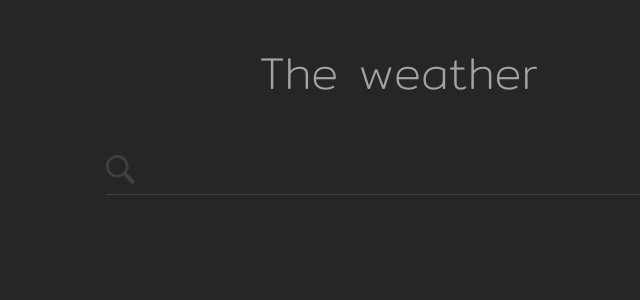
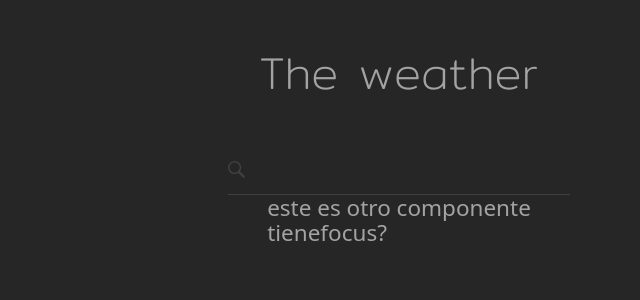
Before and after one commit to CrisSaavedra/The-simple-weather, a React (Vite) app: page / in a window 1280 px wide. Shown: the top 300 px of the page, without its empty margins (241-881 px from the left). Built offline with nearby package versions, Linux system fonts and the light colour scheme.

Commit message:
clear list  when click in another component

```diff
--- a/src/components/searchbar/SearchBar.jsx
+++ b/src/components/searchbar/SearchBar.jsx
@@ -4,13 +4,15 @@ import { useFetch } from "../../hooks/useFetch";
 
 export const SearchBar = ({ cities, setCities }) => {
 
-    const [machCities, setMachCities] = useState([]);
+
+
 
     const onSearch = async (e) => {
         const value = e.target.value.toLowerCase();
         clearSuggestions();
         onValue();
         mangerData(value);
+
 
         if (e.key === 'Enter') {
             let { main, weather } = await useFetch(value);
@@ -27,7 +29,6 @@ export const SearchBar = ({ cities, setCities }) => {
 
     const onValue = () => {
         const element = document.getElementById("search");
-
         if (element != null && element.value != '') {
             element.classList.remove("bg-search");
             return;
@@ -44,17 +45,25 @@ export const SearchBar = ({ cities, setCities }) => {
 
         let sortedData = cities.sort();
         for (let i of sortedData) {
-             let copyI = i.replace(/\s+/g, '');
-             let copyVal = value.replace(/\s+/g, '');
+            let copyI = i.replace(/\s+/g, '');
+            let copyVal = value.replace(/\s+/g, '');
             if (value != '' && copyI.includes(copyVal)) {
-                let listItem = document.createElement("li");
+                let listItem = document.createElement("a");
                 listItem.style.cursor = "pointer";
                 listItem.innerHTML = i;
+                listItem.className = 'pb-2 focus:'
+                listItem.onclick = e => onClickOption(e);
                 if (list) {
                     list.appendChild(listItem);
                 }
             }
         }
+    }
+
+    const onClickOption = (e) => {
+        const element = document.getElementById("search");
+        element.value = e.target.innerHTML;
+        clearSuggestions();
     }
 
     const clearSuggestions = () => {
@@ -67,28 +76,40 @@ export const SearchBar = ({ cities, setCities }) => {
         }
     }
 
-    // document.addEventListener('click', (e) => {
-    // const list = document.getElementById("cities");
-    // if (e.target != list) {
-    //     if (list) {
-    //         while (list.firstChild) {
-    //             list.removeChild(list.firstChild);
-    //         }
-    //     }
-    // }
-    // })
+
+
+    const onClickOutside = (e) => {
+        clearSuggestions();
+    }
+
+    useEffect(() => {
+        document.addEventListener('click', e => {
+            console.log(e.target.id)
+            if (!e.target.id === 'search' || e) {
+                clearSuggestions();
+            }
+        })
+
+    }, []);
 
 
 
     return (
-        <div className="text-neutral-400 text-4xl flex flex-col items-center pt-20 ">
-            <div className=" bg-neutral-800  xl:container flex flex-col items-center">
-                <input id="search" onKeyUp={e => onSearch(e)} type="search" className="bg-neutral-800 h-20 xl:w-1/2 bg-search bg-no-repeat bg-left bg-10% xl:bg-5% outline-none focus:outline-none focus:bg-none focus:scale-110  hover:border-neutral-700  border-b border-neutral-700 transition-all ease-out  duration-500" />
+        <div className="text-neutral-400 text-4xl flex flex-col items-center mt-20 group w-7/12 mx-auto">
+            <div className="z-20 bg-neutral-800  xl:container flex flex-col  items-center transition-all ease-out  duration-500">
+                <input id="search" onKeyUp={e => onSearch(e)} type="search" className="group bg-neutral-800 h-20 xl:w-1/2 bg-search bg-no-repeat bg-left bg-10% xl:bg-5% outline-none focus:outline-none focus:bg-none  hover:border-neutral-700  border-b border-neutral-700
+                focus:scale-110 transition-all ease-out  duration-500s" />
             </div>
-            <div>
-                <ul id="cities" className="pt-4">
+            <div className="fixed pt-20 w-7/12 flex justify-center group-hover:scale-100 mt-1 transition-all ease-out duration-500">
+                <ul id="cities" className="sticky w-11/12 top-0 mt-1 max-h-40  overflow-hidden bg-neutral-900 bg-brightness-100 opacity-90 text-neutral-400 flex flex-col  transition-all ease-out  duration-500">
 
                 </ul>
+            </div>
+
+
+            <div>
+                <h2>este es otro componente</h2>
+                <a href="#" id="dos">tienefocus?</a>
             </div>
 
 
--- a/src/styles/components.css
+++ b/src/styles/components.css
@@ -1,14 +1,3 @@
 input[type="search"]::-webkit-search-cancel-button {
-
-    /* Remove default */
-    -webkit-appearance: none;
-
-
-
-    /* Now your own custom styles */
-    /* height: 10px;
-    width: 10px;
-    background: red; */
-    /* Will place small red box on the right of input (positioning carries over) */
-
-  }
+  -webkit-appearance: none;
+}
```
